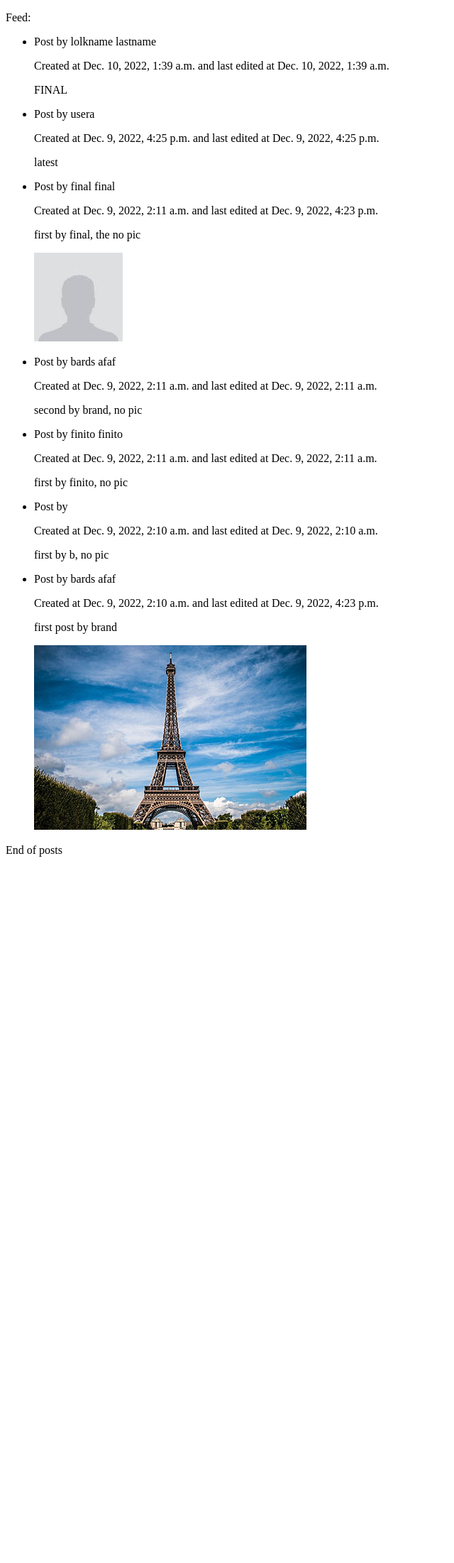
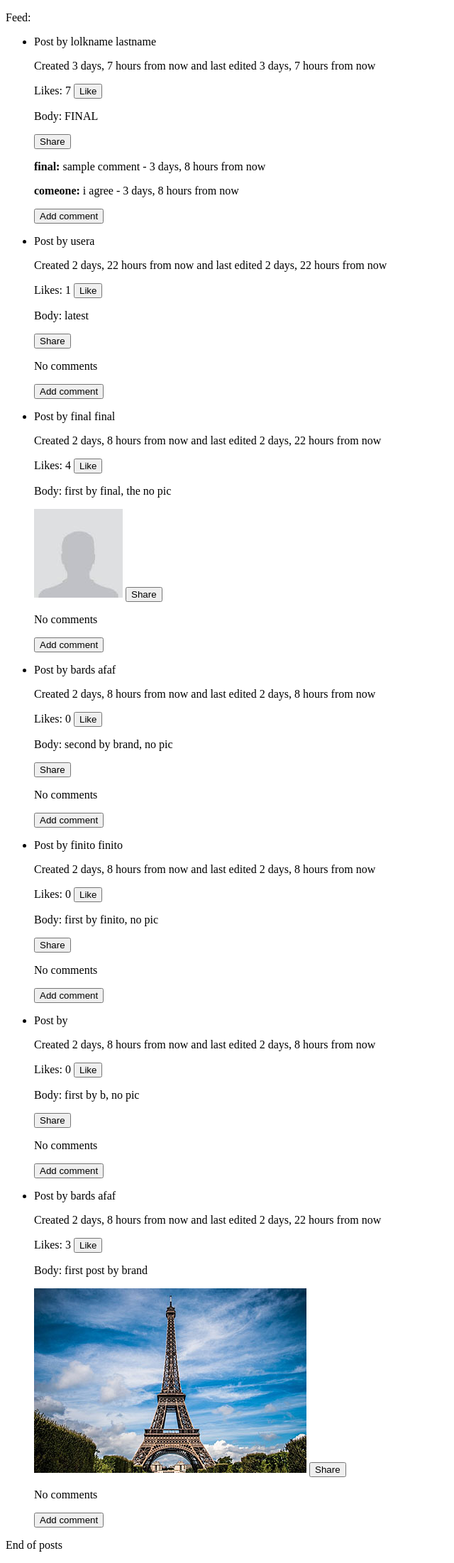
Before and after one commit to georgeballasdev/social_web_app, a Django app: page /feed/ in a window 1280 px wide. Shown: the part 144-2346 px from the top of the page at 71% size, without its empty margins (0-640 px from the left). Before the commit the page ends 1351 px from the top, so only its background shows below. Run offline with Django 4.2, Linux system fonts and the light colour scheme; a user stored in the database is signed in; data comes from the database, SQL or seed files in the repository; both versions use the stored data as it was after the commit.

Commit message:
Add Comment model, improve feed template

```diff
--- a/WebAppClone/WebAppClone/settings.py
+++ b/WebAppClone/WebAppClone/settings.py
@@ -36,6 +36,7 @@ INSTALLED_APPS = [
     'django.contrib.sessions',
     'django.contrib.messages',
     'django.contrib.staticfiles',
+    'django.contrib.humanize',
 
     'feed',
     'users',
--- a/WebAppClone/feed/admin.py
+++ b/WebAppClone/feed/admin.py
@@ -1,5 +1,6 @@
 from django.contrib import admin
-from .models import PostModel
+from .models import CommentModel, PostModel
 
 # Register your models here.
 admin.site.register(PostModel)
+admin.site.register(CommentModel)
--- a/WebAppClone/feed/models.py
+++ b/WebAppClone/feed/models.py
@@ -1,5 +1,6 @@
 from django.db import models
 from django.contrib.auth.models import User
+
 
 class PostModel(models.Model):
     owner = models.ForeignKey(User, on_delete=models.CASCADE)
@@ -7,3 +8,10 @@ class PostModel(models.Model):
     img = models.ImageField(upload_to='images/', blank= True, null=True)
     created_at = models.DateTimeField(auto_now_add=True)
     last_edited_at = models.DateTimeField(auto_now=True)
+    liked_by = models.ManyToManyField(User, related_name='liked_by')
+
+class CommentModel(models.Model):
+    of_post = models.ForeignKey(PostModel, on_delete=models.CASCADE)
+    owner = models.ForeignKey(User, on_delete=models.CASCADE)
+    text = models.TextField(max_length=100)
+    created_at = models.DateTimeField(auto_now_add=True)
--- a/WebAppClone/feed/templates/feed/home.html
+++ b/WebAppClone/feed/templates/feed/home.html
@@ -1,14 +1,25 @@
 {% extends 'feed/base.html' %}
 {% block content %}
+    {% load humanize %}
     <p>Feed:</p>
     {% if posts %}
     <ul>
         {% for post in posts %}
         <li>
             <p>Post by {{ post.owner.first_name }} {{ post.owner.last_name }}</p>
-        <p>Created at {{ post.created_at }} and last edited at {{ post.last_edited_at }}</p>
-        <p>{{ post.text }}</p>
+            <p>Created {{ post.created_at|naturaltime }} and last edited {{ post.last_edited_at|naturaltime }}</p>
+            <p>Likes: {{ post.liked_by.all.count }} <button>Like</button></p>
+            <p>Body: {{ post.text }}</p>
             {% if post.img %}<img src="{{ post.img.url }}" alt="{{ post.img.url }}">{% endif %}
+            <button>Share</button>
+            {% if post.commentmodel_set.all %}
+                {% for comment in post.commentmodel_set.all %}
+                    <p><b>{{ comment.owner.username }}:</b> {{ comment.text }} - {{ comment.created_at|naturaltime }}</p>
+                {% endfor %}
+            {% else %}
+                <p>No comments</p>
+            {% endif %}
+            <button>Add comment</button>
         </li>
         {% endfor %}
     </ul>
--- a/WebAppClone/users/templates/users/profile.html
+++ b/WebAppClone/users/templates/users/profile.html
@@ -1,5 +1,6 @@
 {% extends 'feed/base.html' %}
 {% block content %}
+    {% load humanize %}
     <p>Profile page for user:{{ profile_user.username}} with id:{{ profile_user.id }}</p>
     {% if profile_user.profile.pic %}
         <img src="{{ profile_user.profile.pic.url }}" alt="{{ profile_user.profile.img.url }}"
@@ -7,6 +8,6 @@
     {% else %}
         <img src="/media/images/no_pic.jpeg" alt="no pic" height="200px" width="200px">
     {% endif %}
-    <p>Joined at {{ profile_user.profile.joined_at }}</p>
+    <p>Joined at {{ profile_user.profile.joined_at|naturalday }}</p>
     <p>Bio:</p><p>{{ profile_user.profile.bio }}</p>
 {% endblock %}
```
Also changed, not shown: WebAppClone/db.sqlite3, WebAppClone/feed/migrations/0019_postmodel_liked_by.py (added), WebAppClone/feed/migrations/0020_comment.py (added), WebAppClone/feed/migrations/0021_rename_comment_commentmodel.py (added). Lines whose indentation alone changed are shown as unchanged.
